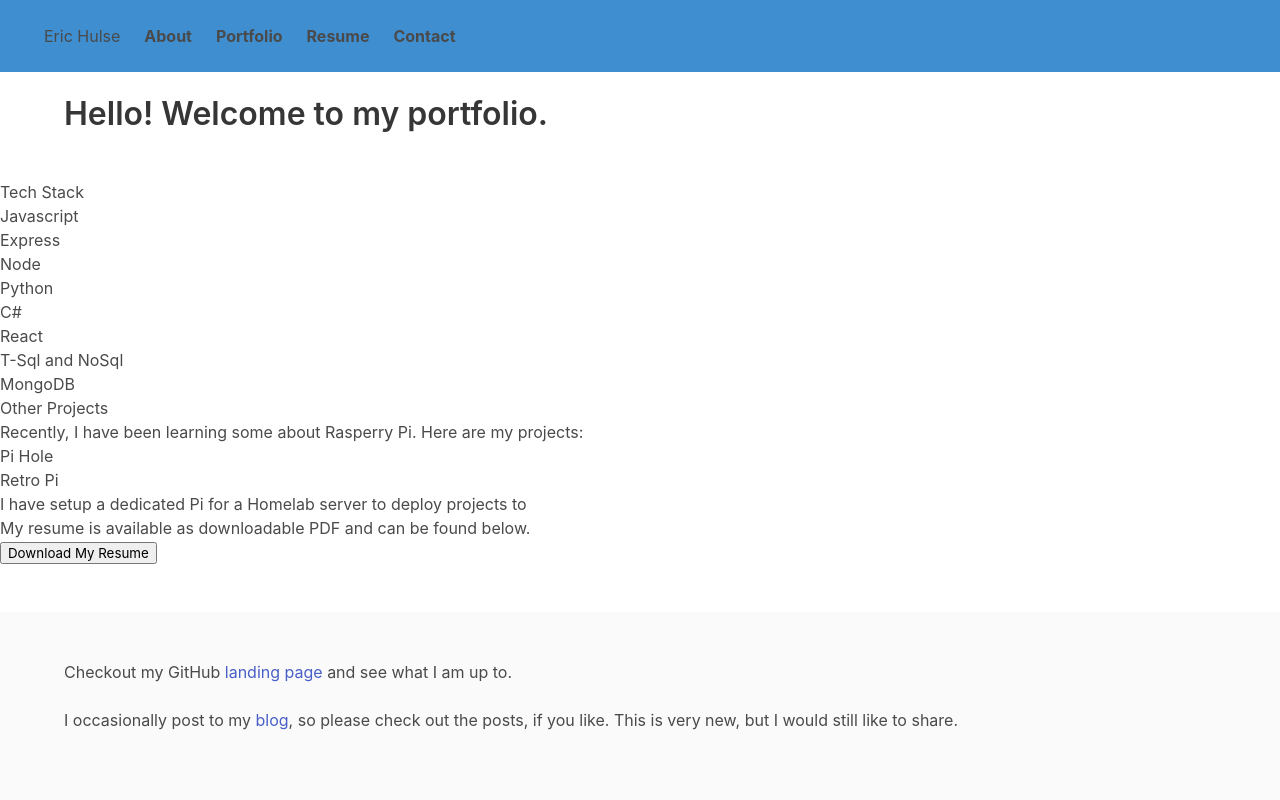
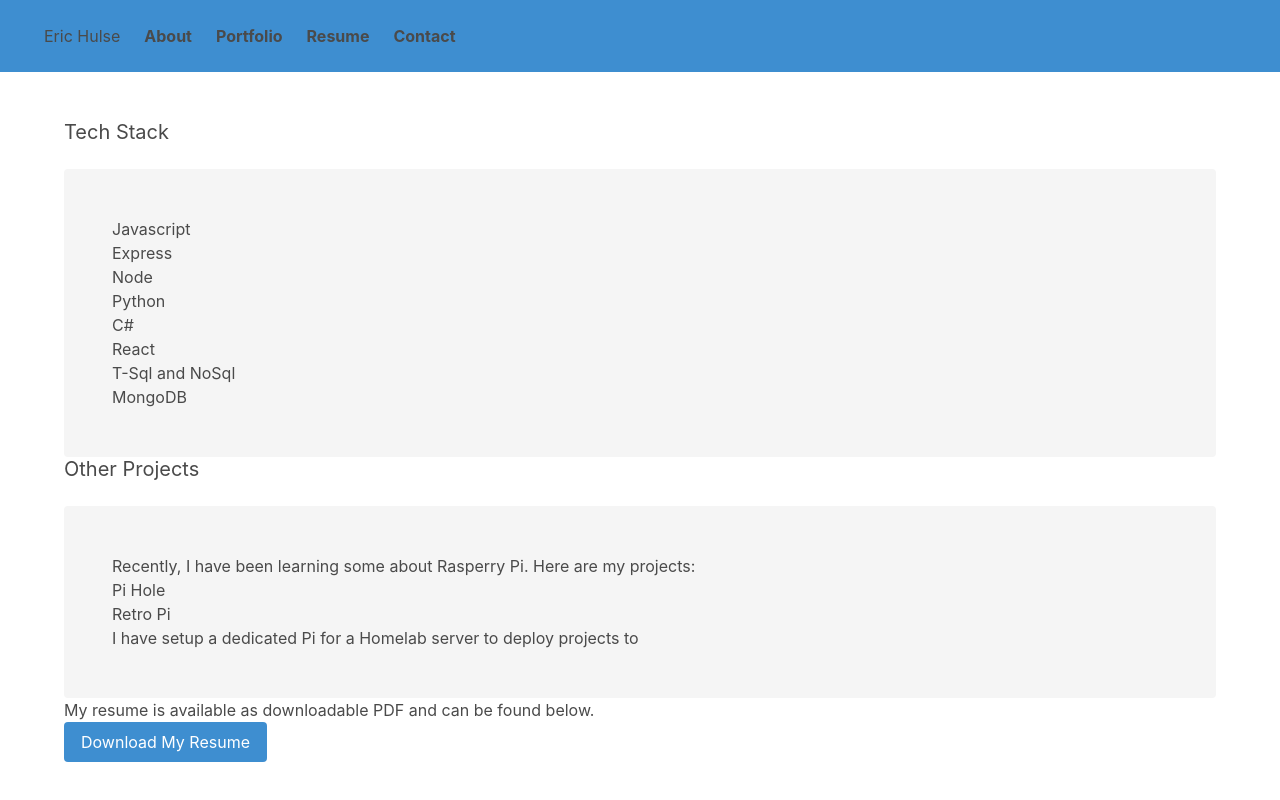
Before and after one commit to sempercuriosus/portfolio-v2, a React (Vite) app: page /resume in a window 1280 px wide. Shown: the top 800 px of the page. Built offline with nearby package versions, Linux system fonts and the light colour scheme.

Commit message:
added note, fragment, and modified container

```diff
--- a/src/components/About/about.jsx
+++ b/src/components/About/about.jsx
@@ -1,49 +1,75 @@
+import { Fragment } from 'react';
 const devPicPath = '/src/assets/images/eric_developer_pic.jpeg';
+const welcomeMessage = 'Hello! Welcome to my portfolio.';
 
 function About() {
   document.title = 'About | Third Coast 🦡';
 
   return (
-    <section id='about'>
-      <div id='dev-photo'>
+    <Fragment>
+      <p className='title container'>{welcomeMessage} </p>
+      <br />
+      <section
+        id='about'
+        className='container columns'>
+        <aside
+          id='dev-photo'
+          className='column is-one-third '>
           <img
             src={devPicPath}
             alt='Developer Profile Image'
+            className='image has-ratio'
+            width='250'
           />
-      </div>
+        </aside>
 
+        <div className='column'>
           <div id='about-blurb'>
-        <h2 id='blurb-title'>About Me</h2>
+            <h2
+              id='blurb-title'
+              className='title is-5'>
+              About Me
+            </h2>
             <p>
-          Hi! My name is <span id='dev_name'>Eric</span> and I am a Full Stack
-          Web Developer.
+              Hi! My name is <span id='dev_name'>Eric</span> and I am a Full
+              Stack Web Developer.
             </p>
+            <br />
             <p>
               I genuinely enjoy learning. That is why I picked the username{' '}
-          <strong>Semper Curiosus</strong> for my github account. I am always
-          curious about things around me trying to understand the <em>why</em>{' '}
-          behind those things.
+              <strong>Semper Curiosus</strong> for my github account. I am
+              always curious about things around me trying to understand the{' '}
+              <em>why</em> behind those things.
             </p>
           </div>
 
+          <br />
+
           <div id='dev-hobby'>
-        <h2 id='hobby-title'>Outside Work:</h2>
+            <h2
+              id='hobby-title'
+              className='title is-5'>
+              Outside Work
+            </h2>
             <ul id='hobby-list'>
               <li>Hike</li>
               <li>Read</li>
               <li>
-            Exploring new-to-me places or revisiting previous places to learn
-            some more
+                Exploring new-to-me places or revisiting previous places to
+                learn some more
               </li>
               <li>
-            Woodworking and building with my hands. Most of these projects are
-            utilitarian in nature, namely fixing my home or maintaining my cars
+                Woodworking and building with my hands. Most of these projects
+                are utilitarian in nature, namely fixing my home or maintaining
+                my cars
               </li>
               <li>Play Disc Golf</li>
               <li>Most Importantly, spending time with my family</li>
             </ul>
           </div>
+        </div>
       </section>
+    </Fragment>
   );
 }
 
--- a/src/components/Header/header.jsx
+++ b/src/components/Header/header.jsx
@@ -1,7 +1,6 @@
 import Nav from '../Nav/nav';
 
 const developerName = 'Eric Hulse';
-const welcomeMessage = 'Hello! Welcome to my portfolio.';
 
 function Header() {
   return (
@@ -10,7 +9,6 @@ function Header() {
         <Nav developerName={developerName} />
       </div>
       <br />
-      <p className='title container'>{welcomeMessage} </p>
       <br />
     </header>
   );
--- a/src/components/Resume/resume.jsx
+++ b/src/components/Resume/resume.jsx
@@ -6,9 +6,18 @@ const downloadName = 'Eric-Hulse-Resume2023Dec';
 function Resume() {
   document.title = 'Resume | Third Coast 🦡';
   return (
-    <section id='resume'>
-      <div id='experience'>
-        <h2 id='experience-title'>Tech Stack</h2>
+    <section
+      id='resume'
+      className='container'>
+      <h2
+        id='experience-title'
+        className='subtitle is-5'>
+        Tech Stack
+      </h2>
+
+      <div
+        id='experience'
+        className='section  tile is-child notification'>
         <ul id='experience-list'>
           <li>Javascript</li>
           <li>Express</li>
@@ -21,8 +30,15 @@ function Resume() {
         </ul>
       </div>
 
-      <div id='other-experience'>
-        <h2 id='other-title'>Other Projects</h2>
+      <h2
+        id='other-title'
+        className='subtitle is-5'>
+        Other Projects
+      </h2>
+
+      <div
+        id='other-experience '
+        className='section  tile is-child notification'>
         <p id='other-title-pi'>
           Recently, I have been learning some about Rasperry Pi. Here are my
           projects:
@@ -47,7 +63,7 @@ function Resume() {
           download={downloadName}
           target='_blank'
           rel='noopener noreferrer'>
-          <button>Download My Resume</button>
+          <button className='button is-info'>Download My Resume</button>
         </a>
       </div>
     </section>
--- a/src/main.jsx
+++ b/src/main.jsx
@@ -2,7 +2,6 @@ import React from 'react';
 import ReactDOM from 'react-dom/client';
 import { createBrowserRouter, RouterProvider } from 'react-router-dom';
 import 'bulma/css/bulma.min.css';
-// import './style/index.css';
 
 // Pages
 import App from './App.jsx';
@@ -17,6 +16,8 @@ const router = createBrowserRouter([
   {
     path: '/',
     element: <App />,
+    // When there is an error then Error is essentially the "element"
+    //  meaning, I need to also set the header, error, and footer
     errorElement: <Error />,
     children: [
       {
```
Lines whose indentation alone changed are shown as unchanged.
